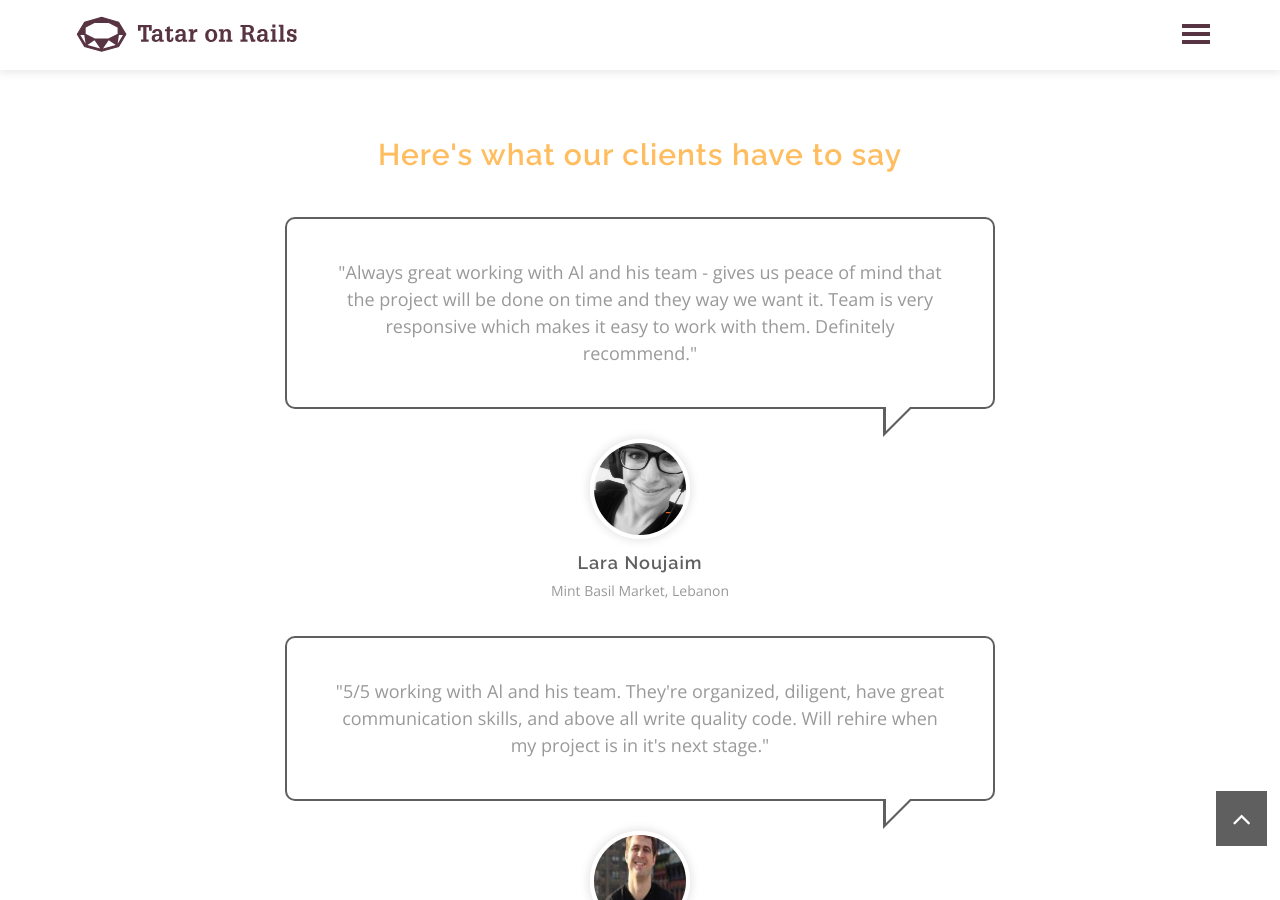
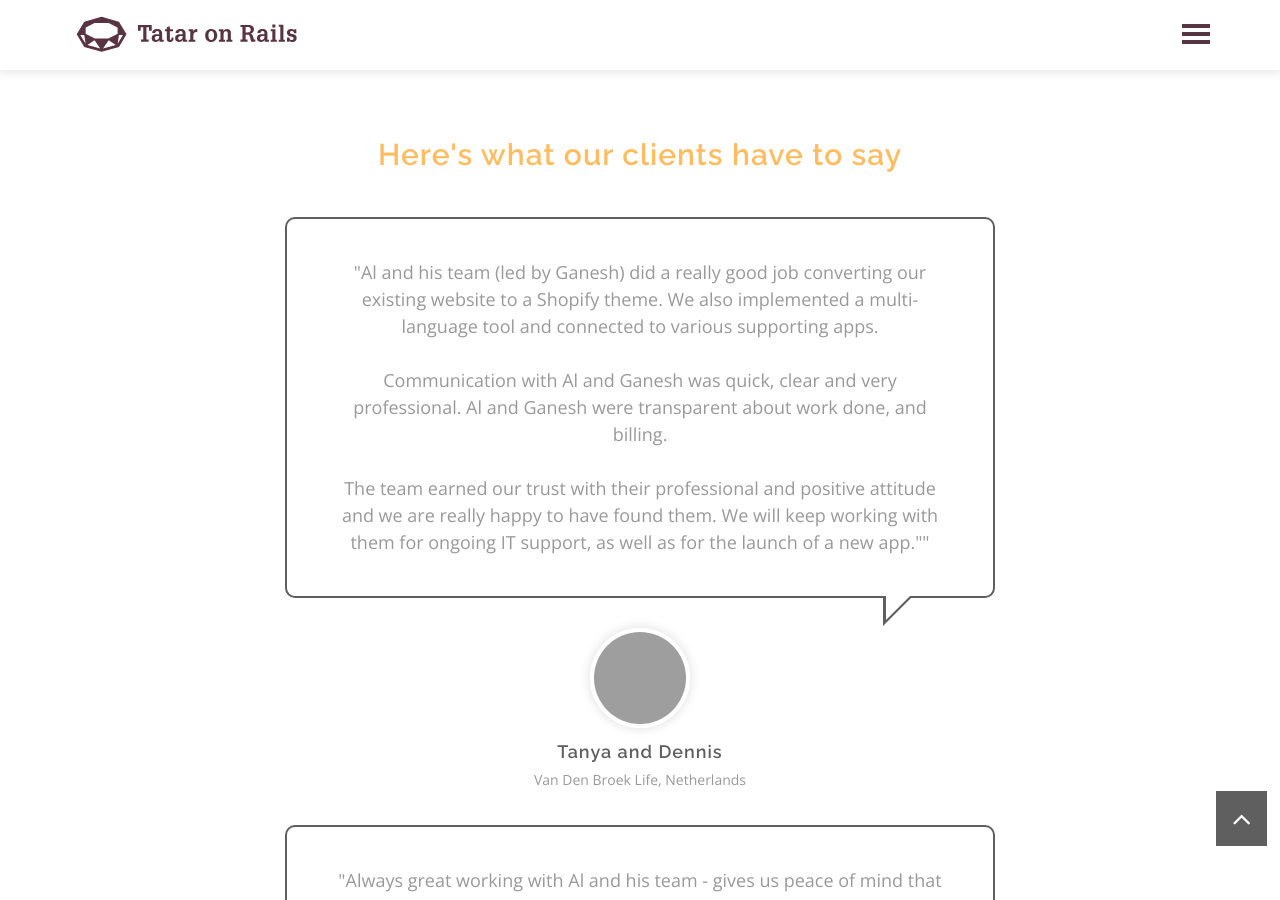
Before and after one commit to tataronrails/tataronrails.github.io, a Jekyll site: the page built from index.md, in a window 1280 px wide and 900 px high, scrolled down 1998 px. Built offline with Jekyll 4.4.1, drawn with Linux system fonts in a browser that asks for light colours; our own code applies the rules of GitHub Pages for plain Markdown files; grey boxes are pictures that could not be loaded.

Commit message:
tanya comment added

```diff
--- a/_layouts/default.html
+++ b/_layouts/default.html
@@ -218,8 +218,27 @@
                                 <div class="col-md-8 col-md-offset-2">
 
 
+
+                                    <!--beginning of feedback block tanya -->
+                                    <div class="item wow fadeInRight" data-wow-delay="0.2s">
+                                        <p class="speech">
+                                            "Al and his team (led by Ganesh) did a really good job converting our existing website to a Shopify theme. We also implemented a multi-language tool and connected to various supporting apps.
+<br /><br />
+Communication with Al and Ganesh was quick, clear and very professional. Al and Ganesh were transparent about work done, and billing.
+<br /><br />
+The team earned our trust with their professional and positive attitude and we are really happy to have found them. We will keep working with them for ongoing IT support, as well as for the launch of a new app.""
+                                        </p>
+                                        <div class="client-info">
+                                            <img src="/assets/images/tanya.jpeg">
+                                            <h4>
+                                                Tanya and Dennis
+                                            </h4>
+                                            <span>Van Den Broek Life, Netherlands</span>
+                                        </div>
+                                    </div>
+                                    <!-- /.item -->
                                     <!--beginning of feedback block -->
-                                    <div class="item wow fadeInRight" data-wow-delay="0.7s">
+                                    <div class="item wow fadeInRight" data-wow-delay="0.2s">
                                         <p class="speech">
                                             "Always great working with Al and his team - gives us peace of mind that the project will be done on time and they way we want it. Team is very responsive which makes it easy to work with them. Definitely recommend."
                                         </p>
@@ -237,7 +256,7 @@
 
 
                                 <!--beginning of feedback block -->
-                                    <div class="item wow fadeInRight" data-wow-delay="0.7s">
+                                    <div class="item wow fadeInRight" data-wow-delay="0.2s">
                                         <p class="speech">
                                             "5/5 working with Al and his team. They're organized, diligent, have great communication skills, and above all write quality code. Will rehire when my project is in it's next stage."
                                         </p>
```
